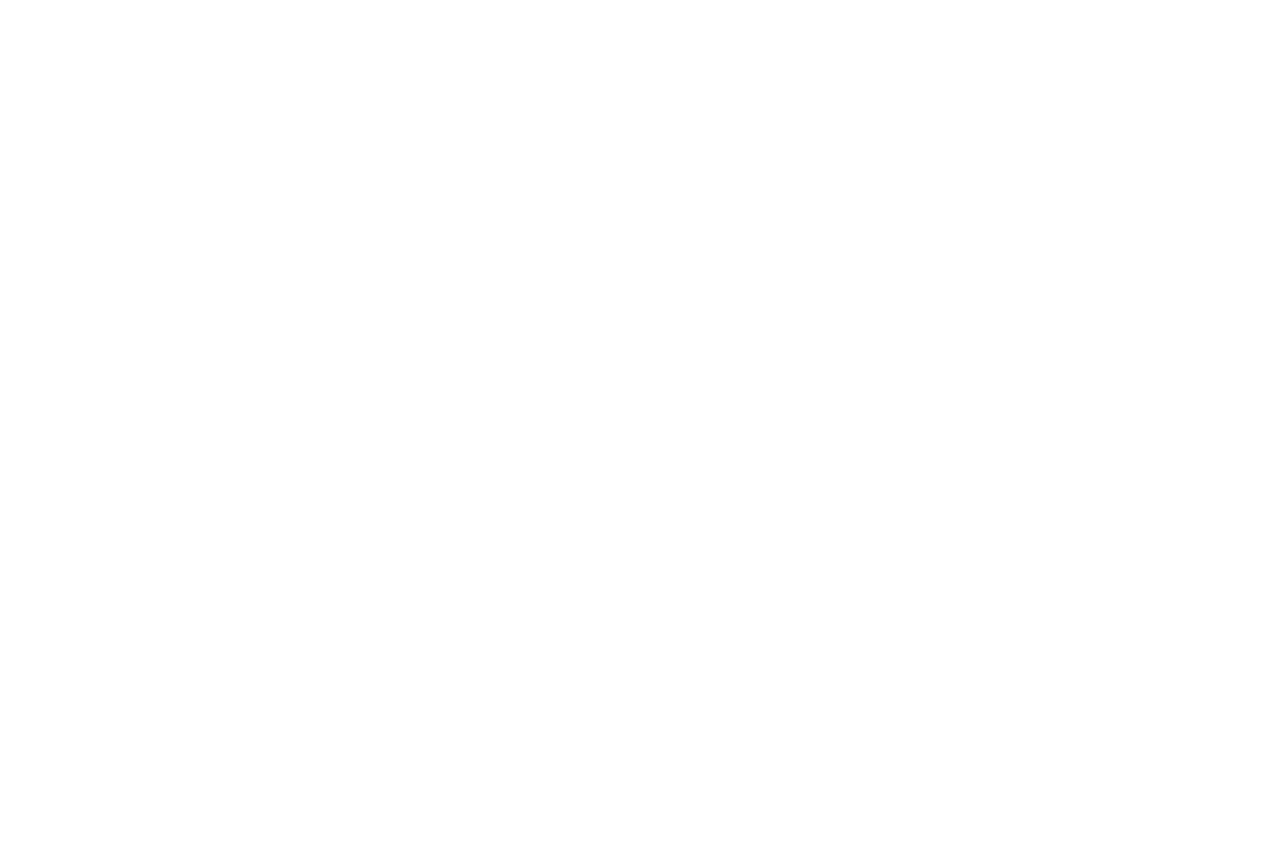
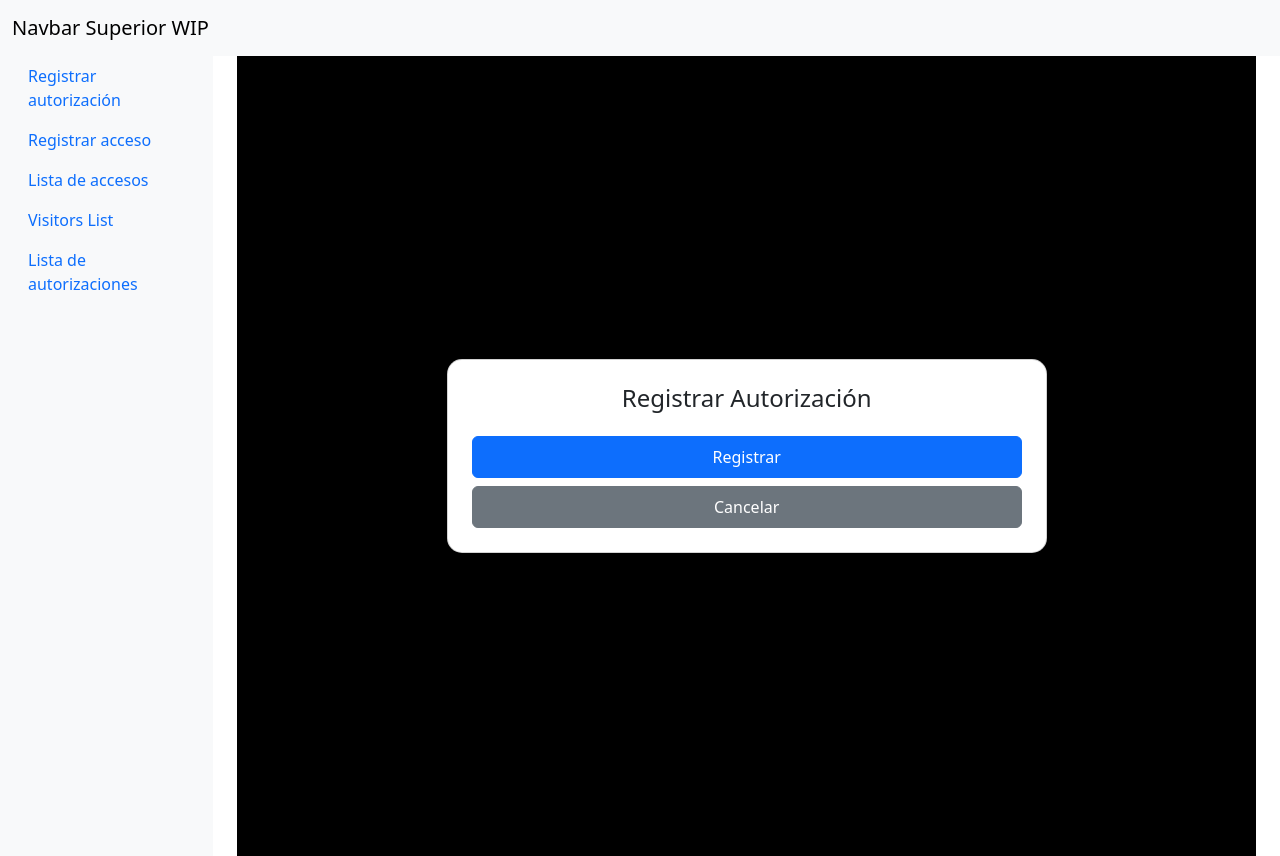
Before and after one commit to 114537-Bothner-Eric/group-7-access-management, an Angular app: page /new/auth in a window 1280 px wide. Before the commit this address led to /. Before the commit the page ends 800 px from the top, so only its background shows below. Built offline with nearby package versions, Linux system fonts and the light colour scheme.

Commit message:
add sidebar

```diff
--- a/src/app/app.component.html
+++ b/src/app/app.component.html
@@ -1 +1,64 @@
-<router-outlet></router-outlet>
+
+<nav class="navbar navbar-expand-lg navbar-light bg-light">
+  <div class="container-fluid">
+    <a class="navbar-brand" href="#">Navbar Superior WIP</a>
+    <button class="navbar-toggler" type="button" data-bs-toggle="collapse" data-bs-target="#navbarTop" aria-controls="navbarTop" aria-expanded="false" aria-label="Toggle navigation">
+      <span class="navbar-toggler-icon"></span>
+    </button>
+    <div class="collapse navbar-collapse" id="navbarTop">
+      <ul class="navbar-nav me-auto mb-2 mb-lg-0">
+<!--        <li class="nav-item">-->
+<!--          <a class="nav-link active" aria-current="page" href="#">Home</a>-->
+<!--        </li>-->
+<!--        <li class="nav-item">-->
+<!--          <a class="nav-link" href="#">Features</a>-->
+<!--        </li>-->
+<!--        <li class="nav-item">-->
+<!--          <a class="nav-link" href="#">Pricing</a>-->
+<!--        </li>-->
+      </ul>
+    </div>
+  </div>
+</nav>
+
+<div class="container-fluid">
+  <div class="row">
+    <!-- Sidebar izquierda -->
+    <nav id="sidebar" class="col-md-3 col-lg-2 d-md-block bg-light collapse">
+      <div class="position-sticky">
+        <ul class="nav flex-column">
+          <li class="nav-item">
+            <a class="nav-link active" aria-current="page" routerLink="/new/auth" routerLinkActive="active">
+              Registrar autorización
+            </a>
+          </li>
+          <li class="nav-item">
+            <a class="nav-link active" aria-current="page" routerLink="/visitors" routerLinkActive="active">
+              Registrar acceso
+            </a>
+          </li>
+          <li class="nav-item">
+            <a class="nav-link active" aria-current="page" routerLink="/access-query" routerLinkActive="active">
+              Lista de accesos
+            </a>
+          </li>
+          <li class="nav-item">
+            <a class="nav-link active" aria-current="page" routerLink="/visitors" routerLinkActive="active">
+              Visitors List
+            </a>
+          </li>
+          <li class="nav-item">
+            <a class="nav-link active" aria-current="page" routerLink="/auth-list" routerLinkActive="active">
+              Lista de autorizaciones
+            </a>
+          </li>
+        </ul>
+      </div>
+    </nav>
+
+    <!-- Contenido principal -->
+    <main class="col-md-9 ms-sm-auto col-lg-10 px-md-4">
+      <router-outlet></router-outlet>
+    </main>
+  </div>
+</div>
--- a/src/app/app.routes.ts
+++ b/src/app/app.routes.ts
@@ -5,6 +5,7 @@ import { QrComponent } from './qr/features/qr/qr.component';
 import { AuthorizedRangeFormComponent } from './authorization/features/authorized-range-form/authorized-range-form.component';
 import { AccessQueryComponent } from './accesses/features/access-query/access-query.component';
 import { ListAuthComponent } from './authorization/features/list-auth/list-auth.component';
+import {AuthorizedFormComponent} from "./authorization/features/authorized-form/authorized-form.component";
 
 export const routes: Routes = [
   {
@@ -32,6 +33,10 @@ export const routes: Routes = [
     component: AccessQueryComponent,
   },
   {
+    path: 'new/auth',
+    component: AuthorizedFormComponent,
+  },
+  {
     path: 'auth-list',
     component: ListAuthComponent,
   },
--- /dev/null
+++ b/src/app/authorization/features/authorized-form/authorized-form.component.html
@@ -0,0 +1,21 @@
+<div class="d-flex justify-content-center align-items-center" style="min-height: 100vh; background-color: #000000;">
+    <div class="card p-4 m-3" style="max-width: 600px; width: 100%; border-radius: 15px;">
+        <h4 class="text-center mb-4">Registrar Autorización</h4>
+        <form (ngSubmit)="onSubmit()">
+            <div class="row">
+              <div  class="col-6">
+                <div class="row">
+
+                </div>
+              </div>
+              <div  class="col-6">
+
+              </div>
+            </div>
+            <div class="d-grid gap-2">
+                <button type="submit" class="btn btn-primary py-2">Registrar</button>
+                <button type="button" class="btn btn-secondary py-2" routerLink="/cancelar">Cancelar</button>
+            </div>
+        </form>
+    </div>
+</div>
--- /dev/null
+++ b/src/app/authorization/features/authorized-form/authorized-form.component.ts
@@ -0,0 +1,76 @@
+import { Component, inject, OnInit } from '@angular/core';
+import { AuthDTO, AuthorizedRange } from '../../models/authorized-range.model';
+import { AuthorizedRangeService } from '../../services/authorized-range.service';
+import { Router } from '@angular/router';
+import moment from 'moment';
+import { FormsModule } from '@angular/forms';
+import { CommonModule } from '@angular/common';
+import { AuthRangeService } from '../../services/auth-range.service';
+
+@Component({
+  selector: 'app-authorized-form',
+  standalone: true,
+  imports: [CommonModule, FormsModule],
+  templateUrl: './authorized-form.component.html',
+})
+export class AuthorizedFormComponent {
+
+  authorizedRange: AuthorizedRange = {
+    //auth_type_id: 0,
+  //  external_id: 0,
+    visitor_id: 0,
+    auth_entity_id:null,
+    date_from: null,
+    date_to: null,
+    hour_from: null,
+    hour_to: null,
+    day_of_weeks: [],
+    plot_id: 0,
+    comment: '',
+  };
+
+  daysOfWeek = [
+    'MONDAY',
+    'TUESDAY',
+    'WEDNESDAY',
+    'THURSDAY',
+    'FRIDAY',
+    'SATURDAY',
+    'SUNDAY',
+  ];
+
+  private authorizedRangeService = inject(AuthorizedRangeService);
+  private router = inject(Router)
+
+  constructor() {}
+
+  onSubmit(): void {
+    if (!this.authorizedRange.date_from) {
+      this.authorizedRange.date_from = null;
+    } else {
+      this.authorizedRange.date_from = moment(this.authorizedRange.date_from).isValid()
+        ? moment(this.authorizedRange.date_from).format('DD-MM-YYYY')
+        : null;
+    }
+
+    if (!this.authorizedRange.date_to) {
+      this.authorizedRange.date_to = null;
+    } else {
+      this.authorizedRange.date_to = moment(this.authorizedRange.date_to).isValid()
+        ? moment(this.authorizedRange.date_to).format('DD-MM-YYYY')
+        : null;
+    }
+
+    console.log(this.authorizedRange);
+
+    this.authorizedRangeService.registerAuthorizedRange(this.authorizedRange).subscribe({
+      next:(data)=>{
+        alert("Se registro el rango con exito")
+        this.router.navigate(['']);
+      },
+      error: (err)=>{
+        console.error('error: ' , err)
+      }
+    })
+  }
+}
```
Also changed, not shown: src/app/authorization/models/authorized.model.ts (added, +44 -0 lines).
